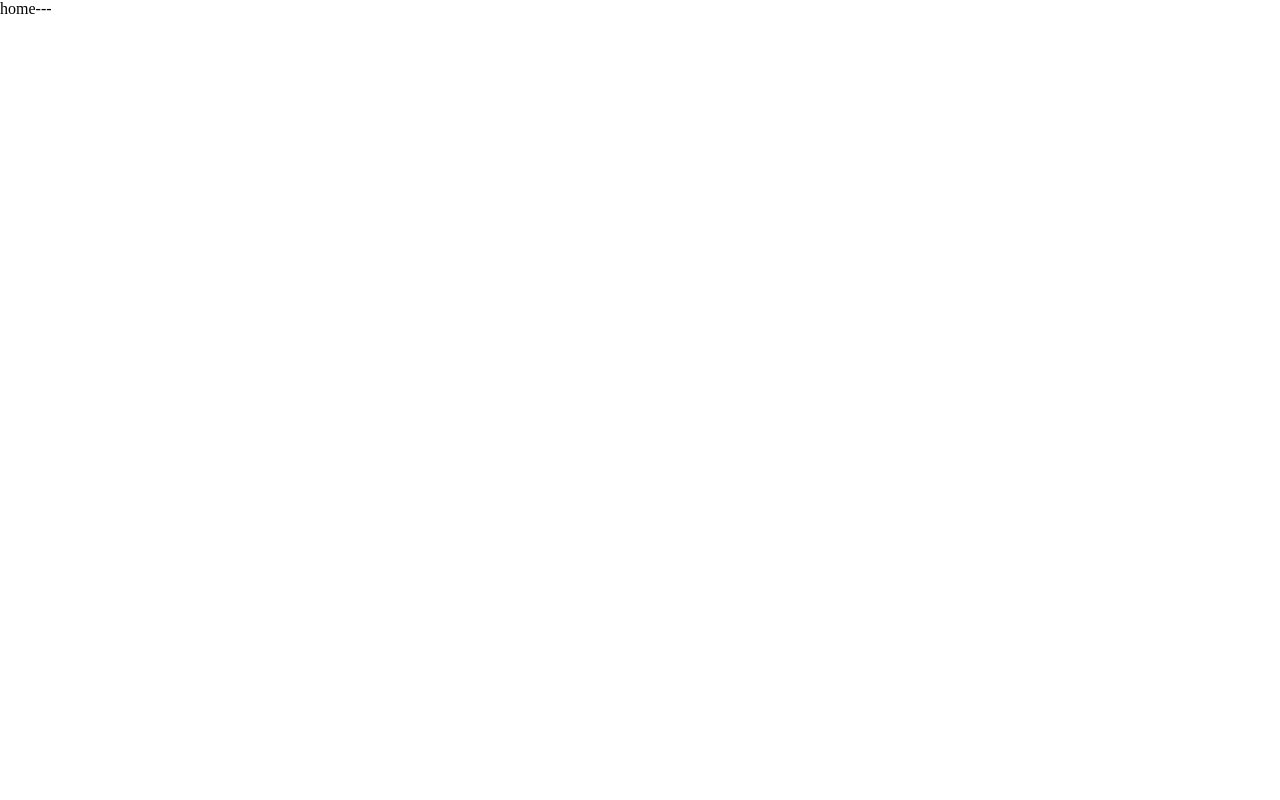
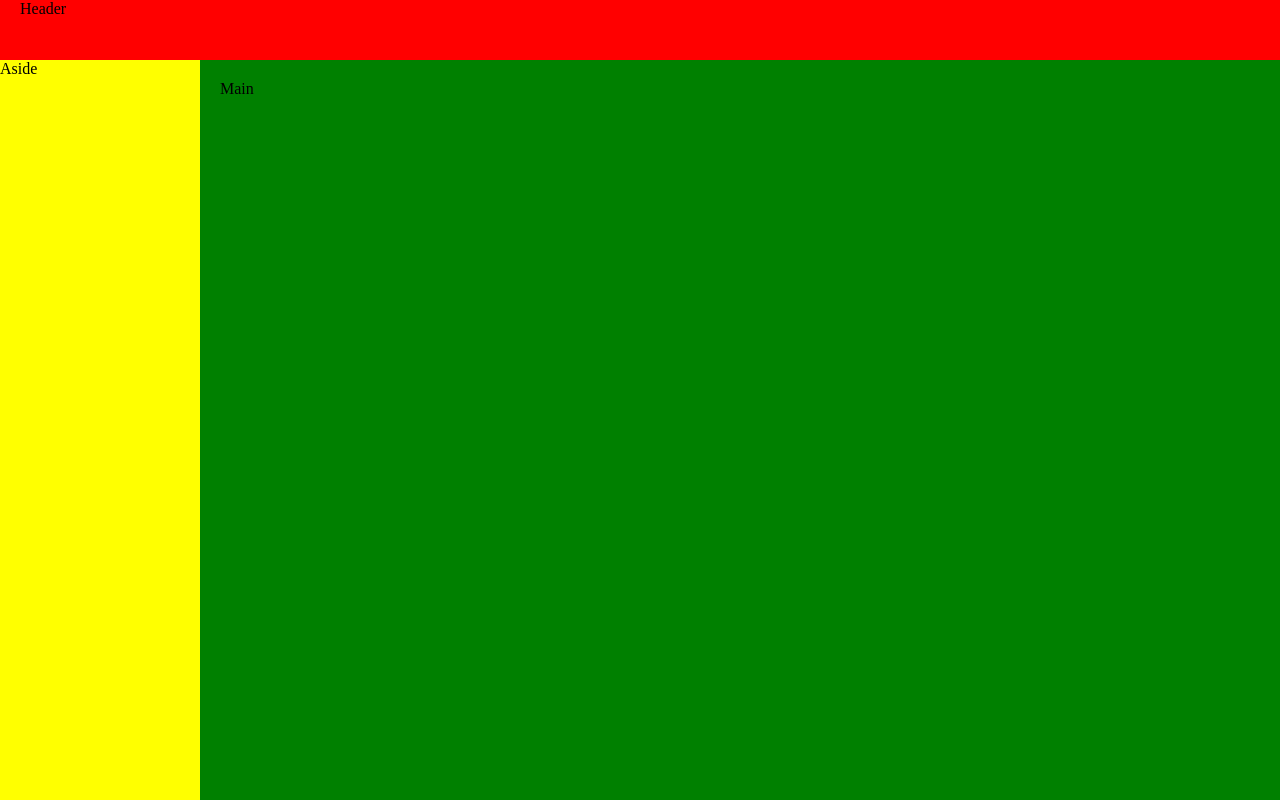
Before and after one commit to root705829/shopmanager, a Vue app: page /login in a window 1280 px wide. Built offline with nearby package versions, Linux system fonts and the light colour scheme.

Commit message:
引入布局容器

```diff
--- a/src/components/home.vue
+++ b/src/components/home.vue
@@ -1,7 +1,11 @@
 <template>
-    <div>
-        home---
-    </div>
+    <el-container class="container">
+        <el-header>Header</el-header>
+        <el-container>
+            <el-aside class="aside" width="200px">Aside</el-aside>
+            <el-main class="main">Main</el-main>
+        </el-container>
+    </el-container>
 </template>
 
 <script>
@@ -11,5 +15,14 @@
 </script>
 
 <style>
-
+.container{
+    height:100%;
+    background-color:red;
+}
+.aside{
+    background-color: yellow;
+}
+.main{
+    background-color: green;
+}
 </style>
```
